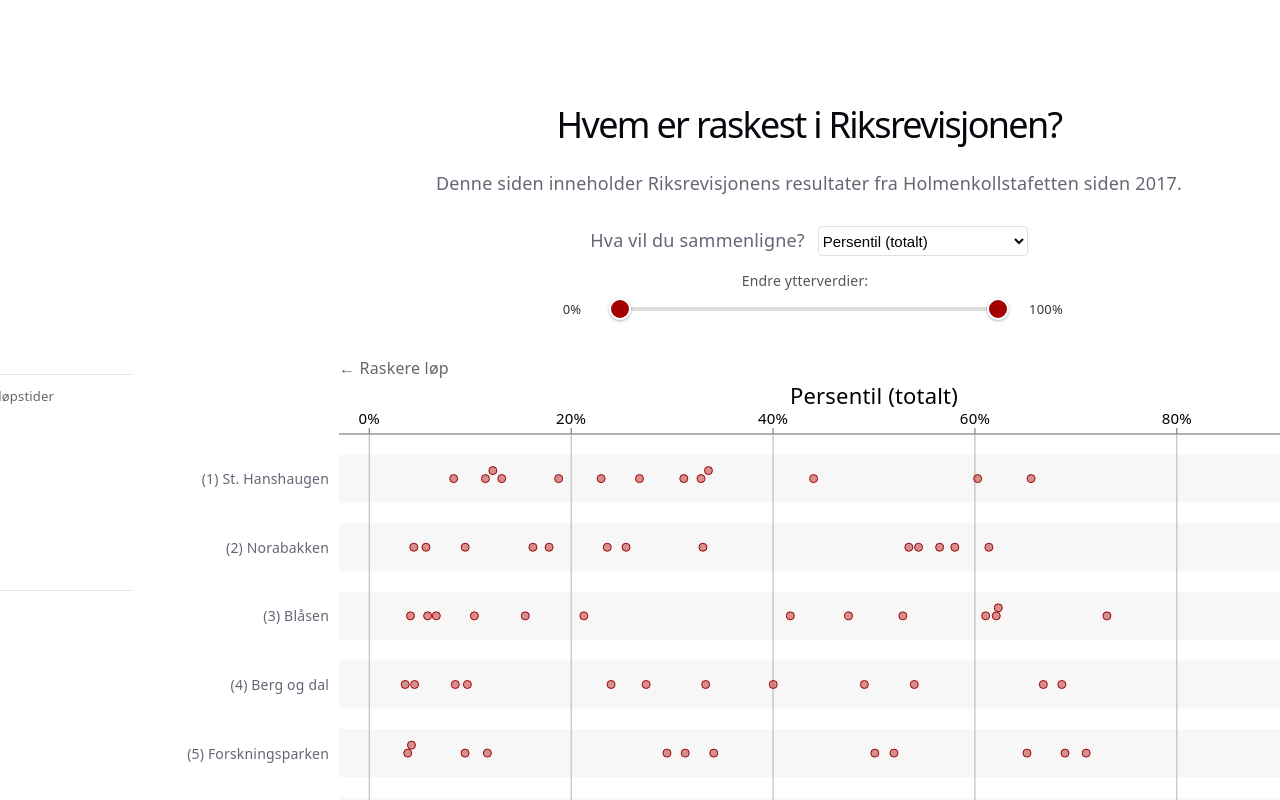
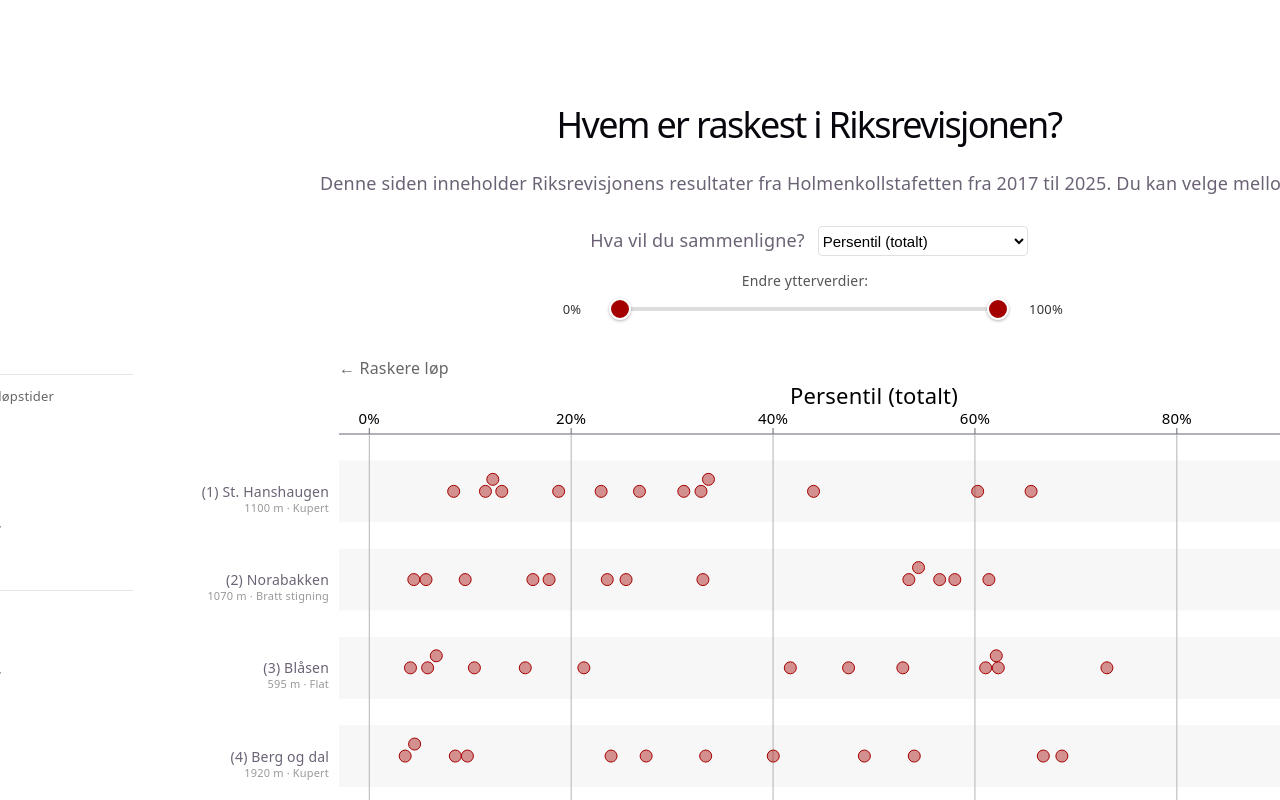
Before and after one commit to joasand/rr-holmenkollstafetten, a React (Vite) app: page / in a window 1280 px wide. Shown: the top 800 px of the page. Built offline with nearby package versions, Linux system fonts and the light colour scheme.

Commit message:
added relay info and improved tooltip

```diff
--- a/src/App.jsx
+++ b/src/App.jsx
@@ -6,9 +6,12 @@
 import { AxisTop } from './AxisTop';
 import { Sidebar, useFilters, useHighlights } from './Sidebar';
 import { Tooltip } from './Tooltip';
-import { MARGIN, WIDTH, BAND_HEIGHT, boundsWidth, X_VARIABLES } from './chartConfig';
+import { MARGIN, WIDTH, BAND_HEIGHT, boundsWidth, X_VARIABLES, parseTime } from './chartConfig';
+import RelayData from './relay-data.json';
 
 const yVar = 'etappe';
+
+const relayInfo = new Map(RelayData.map(d => [d.etappe, d]));
 
 function App() {
   const [xVar, setXVar] = useState('persentil_totalt');
@@ -43,8 +46,16 @@
 
   const dataExtent = useMemo(() => {
     if (varConfig.domain !== 'auto') return varConfig.domain;
-    return d3.extent(points, (d) => d.x);
-  }, [varConfig, points]);
+    const extent = d3.extent(points, (d) => d.x);
+    if (xVar === 'etappetid') {
+      const minRecord = Math.min(...activeEtapper.map(e => {
+        const info = relayInfo.get(e);
+        return info ? parseTime(info.etappe_rekord) : Infinity;
+      }));
+      if (isFinite(minRecord)) extent[0] = Math.min(extent[0], minRecord);
+    }
+    return extent;
+  }, [varConfig, points, xVar, activeEtapper]);
 
   const fullExtent = useMemo(() => {
     const padding = (dataExtent[1] - dataExtent[0]) * 0.03;
@@ -78,7 +89,7 @@
   );
 
   // Beeswarm dodge: compute y-offsets so dots don't overlap
-  const DOT_RADIUS = 4;
+  const DOT_RADIUS = 6;
   const dodgeOffsets = useMemo(() => {
     const offsets = new Map();
     const diameter = DOT_RADIUS * 2;
@@ -125,7 +136,8 @@
       <div>
         <text style={{ alignContent: "left" }}>
           <h1>Hvem er raskest i Riksrevisjonen?</h1>
-          Denne siden inneholder Riksrevisjonens resultater fra Holmenkollstafetten siden 2017.
+          Denne siden inneholder Riksrevisjonens resultater fra Holmenkollstafetten fra 2017 til 2025.
+          Du kan velge mellom
           <br></br>
         </text>
 
@@ -232,20 +244,57 @@
               </g>
 
               {/* Y axis labels */}
-              {activeEtapper.map((etappe) => (
+              {activeEtapper.map((etappe) => {
+                const info = relayInfo.get(etappe);
+                return (
+                  <g key={etappe} style={{ transition: 'transform 0.4s ease' }} transform={`translate(0,${yScale(etappe) + yScale.bandwidth() / 2})`}>
                     <text
-                  key={etappe}
                       x={-10}
-                  y={yScale(etappe) + yScale.bandwidth() / 2}
                       textAnchor="end"
                       dominantBaseline="central"
                       fontSize={14}
                       fill="currentColor"
-                  style={{ transition: 'y 0.4s ease' }}
                     >
                       {etappe}
                     </text>
-              ))}
+                    {info && (
+                      <text
+                        x={-10}
+                        y={16}
+                        textAnchor="end"
+                        dominantBaseline="central"
+                        fontSize={11}
+                        fill="#999"
+                      >
+                        {info.distanse_meter} m · {info.etappe_profil}
+                      </text>
+                    )}
+                  </g>
+                );
+              })}
+
+              {/* Etappe record markers (only for etappetid) */}
+              {xVar === 'etappetid' && activeEtapper.map((etappe) => {
+                const info = relayInfo.get(etappe);
+                if (!info) return null;
+                const recordSeconds = parseTime(info.etappe_rekord);
+                const cx = xScale(recordSeconds);
+                const cy = yScale(etappe) + yScale.bandwidth() / 2;
+                return (
+                  <circle
+                    key={`record-${etappe}`}
+                    cx={cx}
+                    cy={cy}
+                    r={DOT_RADIUS + 1}
+                    fill="#000"
+                    stroke="#fff"
+                    strokeWidth={1}
+                    style={{ cursor: 'default', transition: 'cy 0.4s ease' }}
+                    onMouseEnter={() => setHovered({ _isRecord: true, etappe, rekord: info.etappe_rekord, x: recordSeconds, y: etappe })}
+                    onMouseLeave={() => setHovered(null)}
+                  />
+                );
+              })}
 
               {/* Data points */}
               <g clipPath="url(#chart-clip)">
--- a/src/Sidebar.jsx
+++ b/src/Sidebar.jsx
@@ -128,7 +128,7 @@
     { key: 'year', title: 'År', options: filterOptions.year, selected: selectedYears },
     { key: 'team', title: 'Lag', options: filterOptions.team, selected: selectedTeams },
     { key: 'etappe', title: 'Etappe', options: filterOptions.etappe, selected: selectedEtapper },
-    { key: 'loper_kjent', title: 'Kjent løper', options: filterOptions.loper_kjent, selected: selectedLoperKjent },
+    { key: 'loper_kjent', title: 'Navngitt løper', options: filterOptions.loper_kjent, selected: selectedLoperKjent },
   ];
 
   const filterData = (data) =>
@@ -186,7 +186,7 @@
   const highlights = [
     { key: 'year', title: 'År', options: highlightOptions.year, selected: hlYear },
     { key: 'team', title: 'Lag', options: highlightOptions.team, selected: hlTeam },
-    { key: 'loper_kjent', title: 'Kjent løper', options: highlightOptions.loper_kjent, selected: hlLoperKjent },
+    { key: 'loper_kjent', title: 'Navngitt løper', options: highlightOptions.loper_kjent, selected: hlLoperKjent },
   ];
 
   const deltaker = { options: allDeltaker, selected: hlDeltaker };
--- a/src/Tooltip.jsx
+++ b/src/Tooltip.jsx
@@ -2,6 +2,21 @@
 
 export function Tooltip({ hovered, xScale, yScale, MARGIN, dodgeOffset = 0 }) {
   if (!hovered) return null;
+
+  if (hovered._isRecord) {
+    return (
+      <div
+        className={styles.tooltip}
+        style={{
+          left: xScale(hovered.x) + MARGIN.left + 10,
+          top: yScale(hovered.y) + yScale.bandwidth() / 2 + MARGIN.top,
+        }}
+      >
+        <div className={styles.title} style={{ fontWeight: "bold", color: "black" }}>Etapperekord</div>
+        <div className={styles.row}><span>Tid</span><span>{hovered.rekord}</span></div>
+      </div>
+    );
+  }
 
   return (
     <div
--- a/src/chartConfig.js
+++ b/src/chartConfig.js
@@ -1,6 +1,6 @@
 export const MARGIN = { top: 100, right: 50, bottom: 70, left: 180 };
 export const WIDTH = 1300;
-export const BAND_HEIGHT = 70;
+export const BAND_HEIGHT = 90;
 export const boundsWidth = WIDTH - MARGIN.left - MARGIN.right;
 
 export const parseTime = (t) => {
@@ -51,4 +51,10 @@
     tickFormat: (v) => `${v}`,
     getValue: (d) => d.plassering_klasse,
   },
+  plassering_rr: {
+    label: 'Plassering (blant RR-ansatte)',
+    domain: 'auto',
+    tickFormat: (v) => `${v}`,
+    getValue: (d) => d.plassering_rr,
+  },
 };
```
Also changed, not shown: src/dev-data.json, 1 other file (tests, documents, lock files or other folders). Lines whose indentation alone changed are shown as unchanged.
